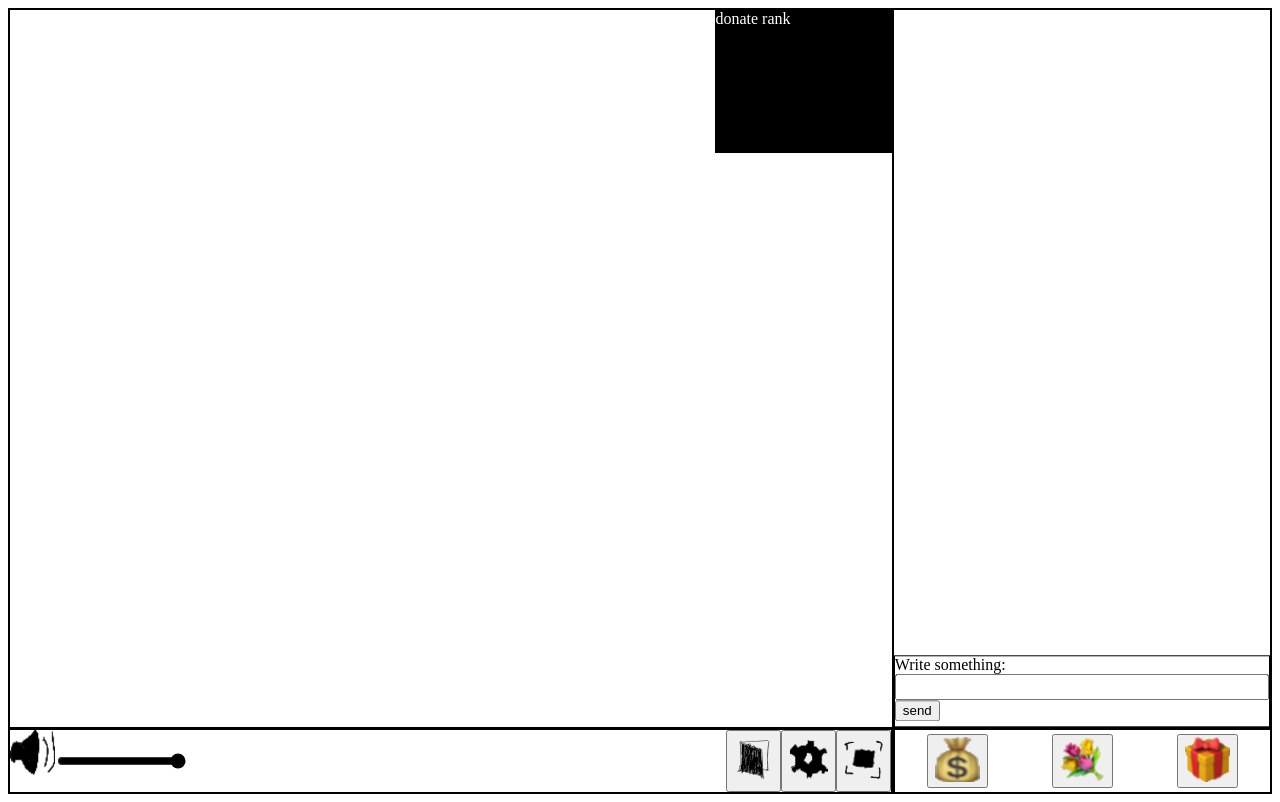
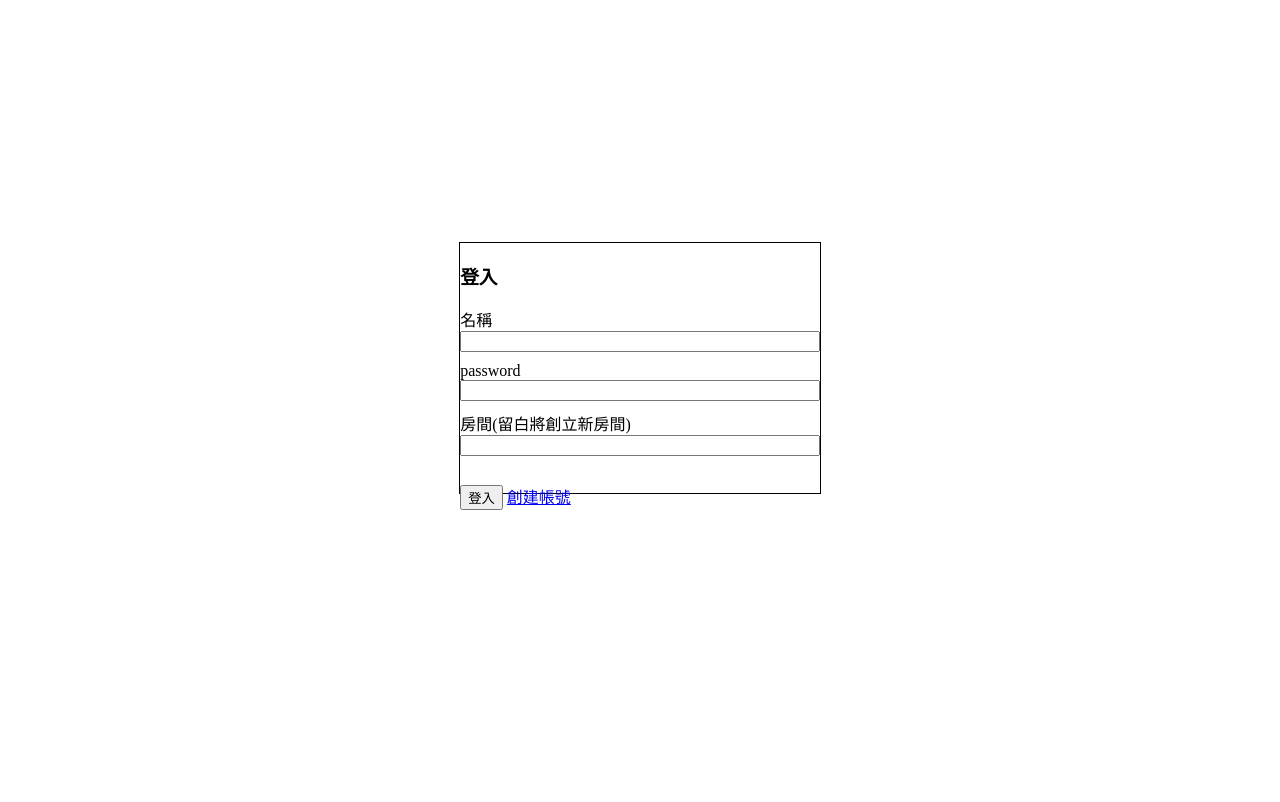
Before and after one commit to gqu3rb/streamming_platform, a plain HTML site: page index.html in a window 1280 px wide. Drawn offline with nearby package versions, Linux system fonts and the light colour scheme; no server answers.

Commit message:
fix: login first

```diff
--- a/index.html
+++ b/index.html
@@ -445,7 +445,7 @@
 </head>
 <body onload="update_message_window(); update_donate_rank_content();">
 
-        <div class="total_container_login" id="total_container_login_id"  style="display:none">
+        <div class="total_container_login" id="total_container_login_id"  style="display:flex">
                 <div class="login">
                         <div class="heading"><h3>登入</h3></div>
                         <div>
@@ -467,7 +467,7 @@
 
         </div>
 
-        <div class="total_container_streamming" id="total_container_streamming_id" style="display:flex">
+        <div class="total_container_streamming" id="total_container_streamming_id" style="display:none">
                 <div class="cam" id="cam_mode">
                 <video autoplay loop class="cam_video" id="single_cam_mode" style="display:block"></video>
                 <div class="donate_rank">
```
